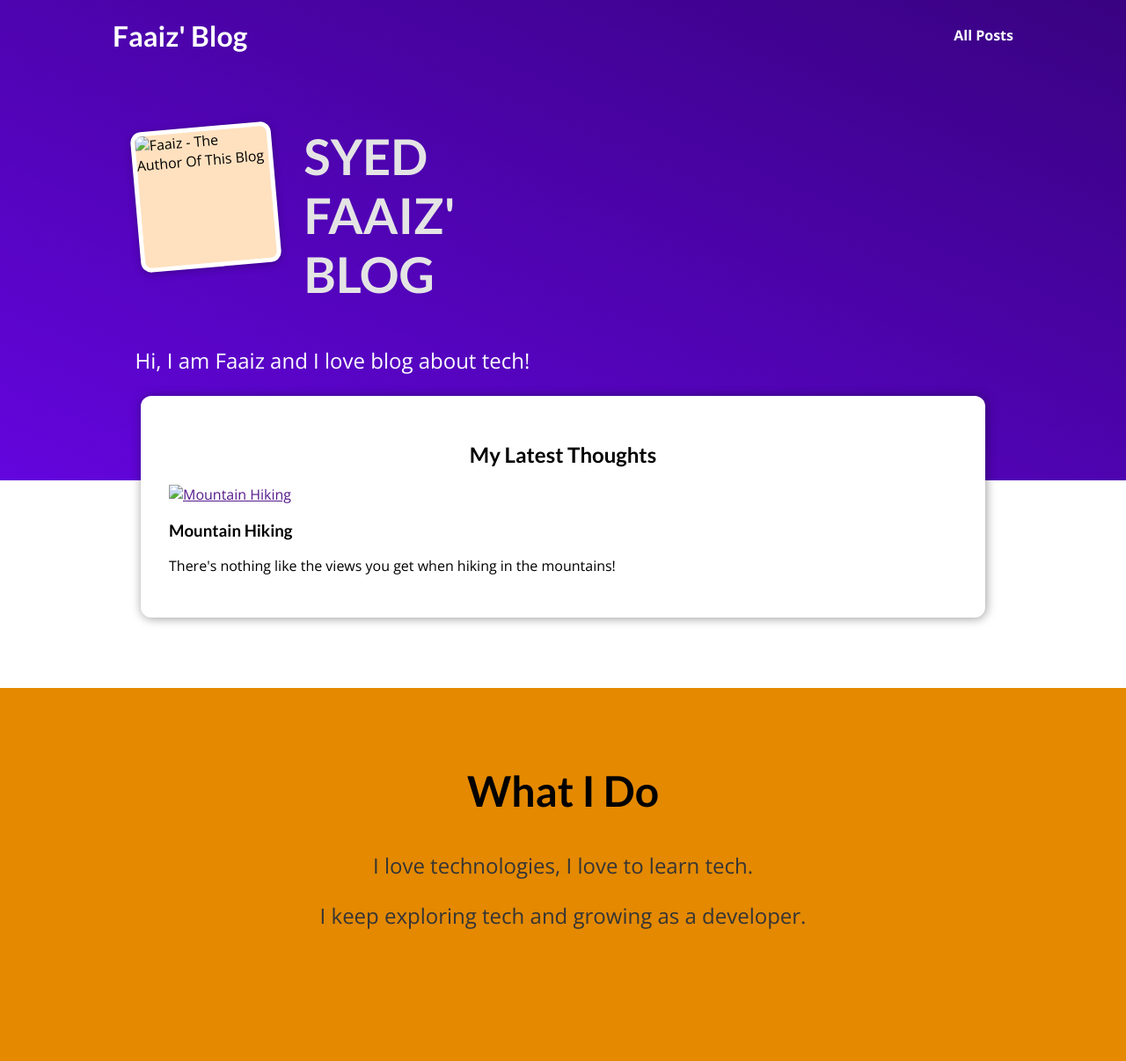
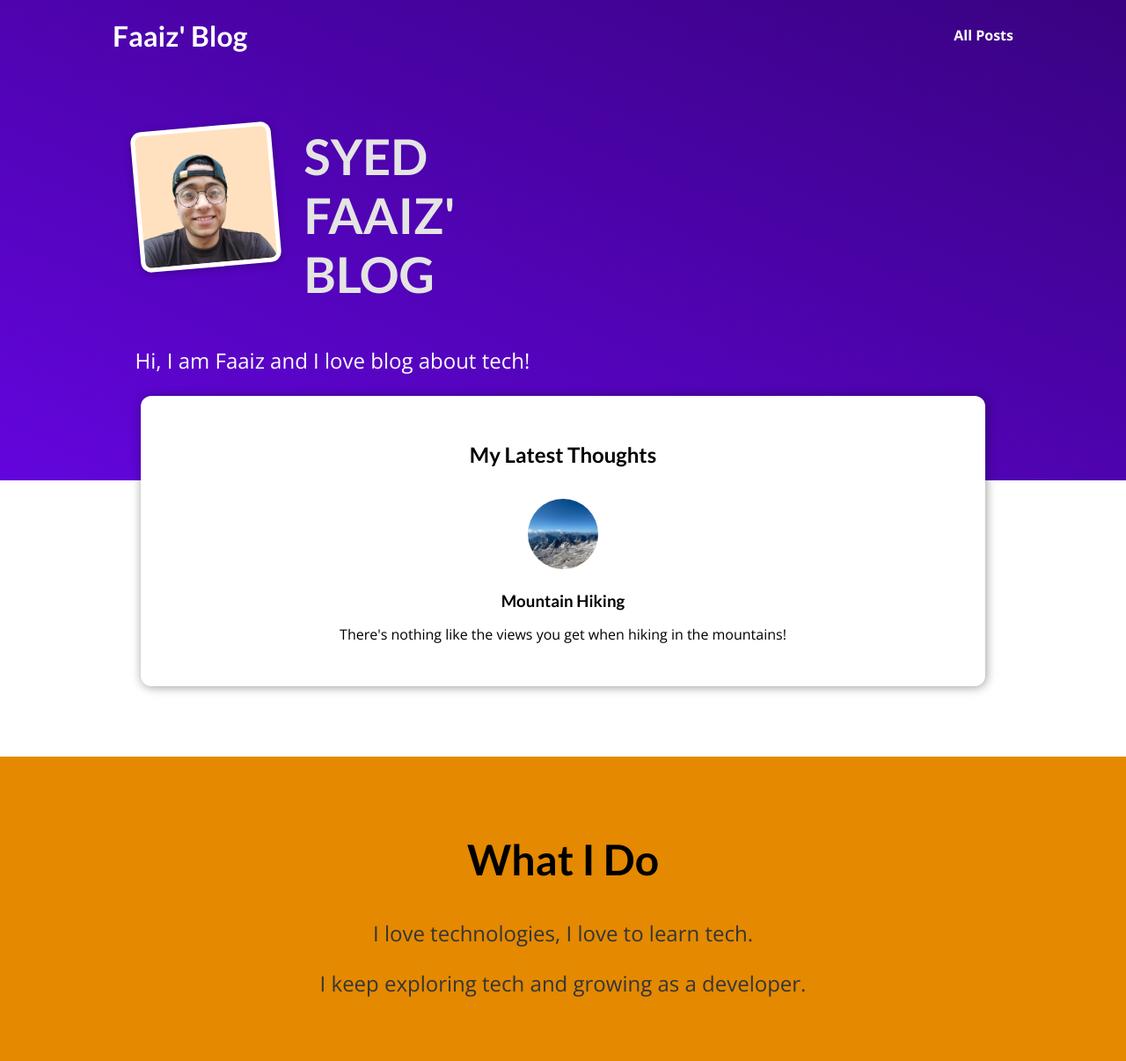
Before and after one commit to syedfaaiz88/Django-Maximilian, a Django app: page / in a window 1280 px wide. Shown: the whole page at 88% size. Before the commit the page ends 1056 px from the top, so only its background shows below. Run offline with Django 5.2, Linux system fonts and the light colour scheme.

Commit message:
Add images to index page

```diff
--- /dev/null
+++ b/blog/static/blog/post.css
@@ -0,0 +1,43 @@
+.post {
+    display: flex;
+    flex-direction: column;
+    align-items: center;
+    text-align: center;
+  }
+
+  .post a {
+    text-decoration: none;
+    color: black;
+    transition: all 0.2s ease;
+    padding: 1rem;
+  }
+
+  .post a:hover,
+  .post a:active {
+    transform: scale(1.1);
+    background-color: #390281;
+    color: white;
+  }
+
+  .post img {
+    width: 5rem;
+    height: 5rem;
+    object-fit: cover;
+    border-radius: 50%;
+  }
+
+  .post h3 {
+    margin: 0.25rem 0;
+  }
+
+  .post time {
+    color: #666666;
+    margin: 0.25rem;
+    font-style: italic;
+    font-size: 0.85rem;
+  }
+
+  .post:hover time,
+  .post:active time {
+    color: white;
+  }
--- a/blog/templates/blog/index.html
+++ b/blog/templates/blog/index.html
@@ -6,6 +6,7 @@
 
 {% block css_files %}
     <link rel="stylesheet" href="{% static "blog/index.css" %}">
+    <link rel="stylesheet" href="{% static "blog/post.css" %}">
 {% endblock css_files %}
 
 {% block content %}
@@ -15,7 +16,7 @@
     </header>
     <section id="welcome">
         <header>
-            <img src="" alt="Faaiz - The Author Of This Blog" />
+            <img src="{% static "blog/images/faaiz.png" %}" alt="Faaiz - The Author Of This Blog" />
             <h2>SYED FAAIZ' BLOG</h2>
         </header>
         <p>Hi, I am Faaiz and I love blog about tech!</p>
@@ -26,7 +27,7 @@
             <li>
                 <article class="post">
                     <a href="">
-                        <img src="" alt="Mountain Hiking"/>
+                        <img src="{% static "blog/images/mountains.jpg" %}" alt="Mountain Hiking"/>
                     </a>
                     <div class="post__content">
                         <h3>Mountain Hiking</h3>
```
Also changed, not shown: blog/static/blog/images/faaiz.png (added), blog/static/blog/images/mountains.jpg (added), blog/static/blog/images/woods.jpg (added).
